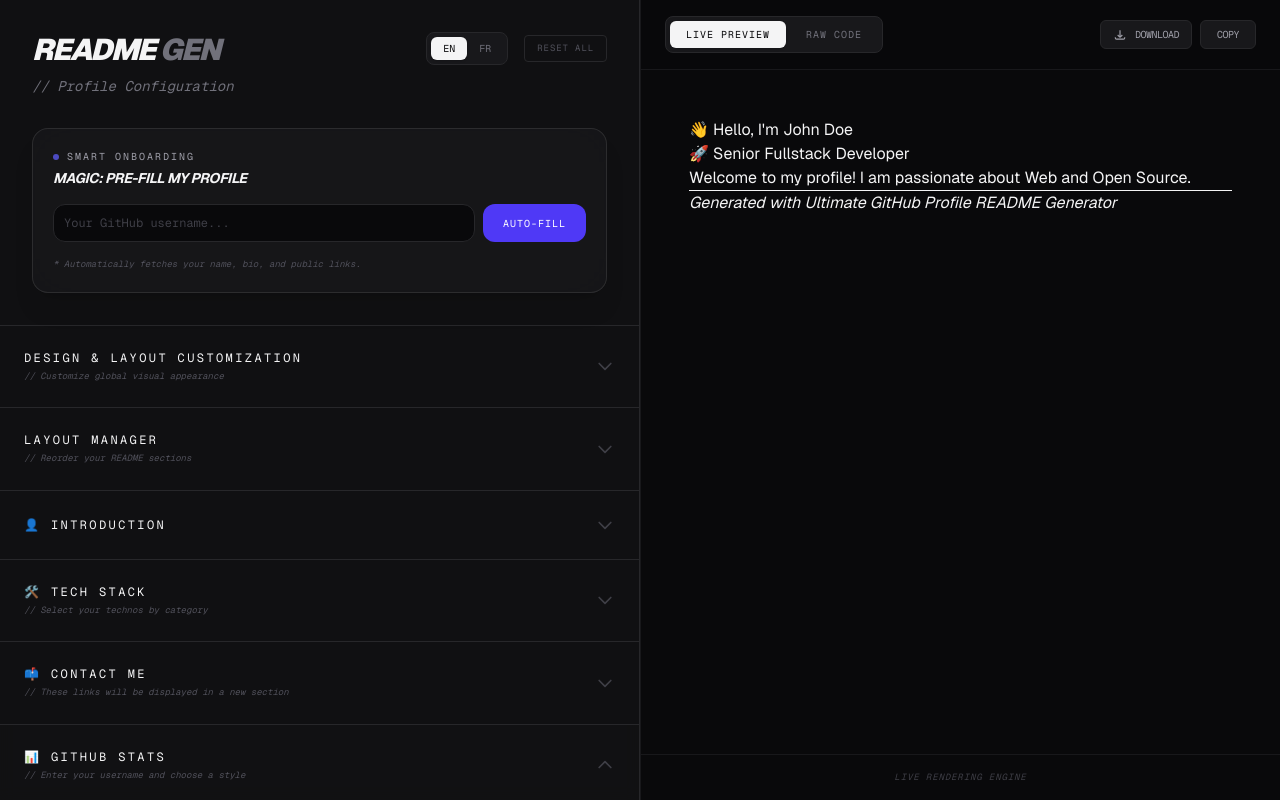
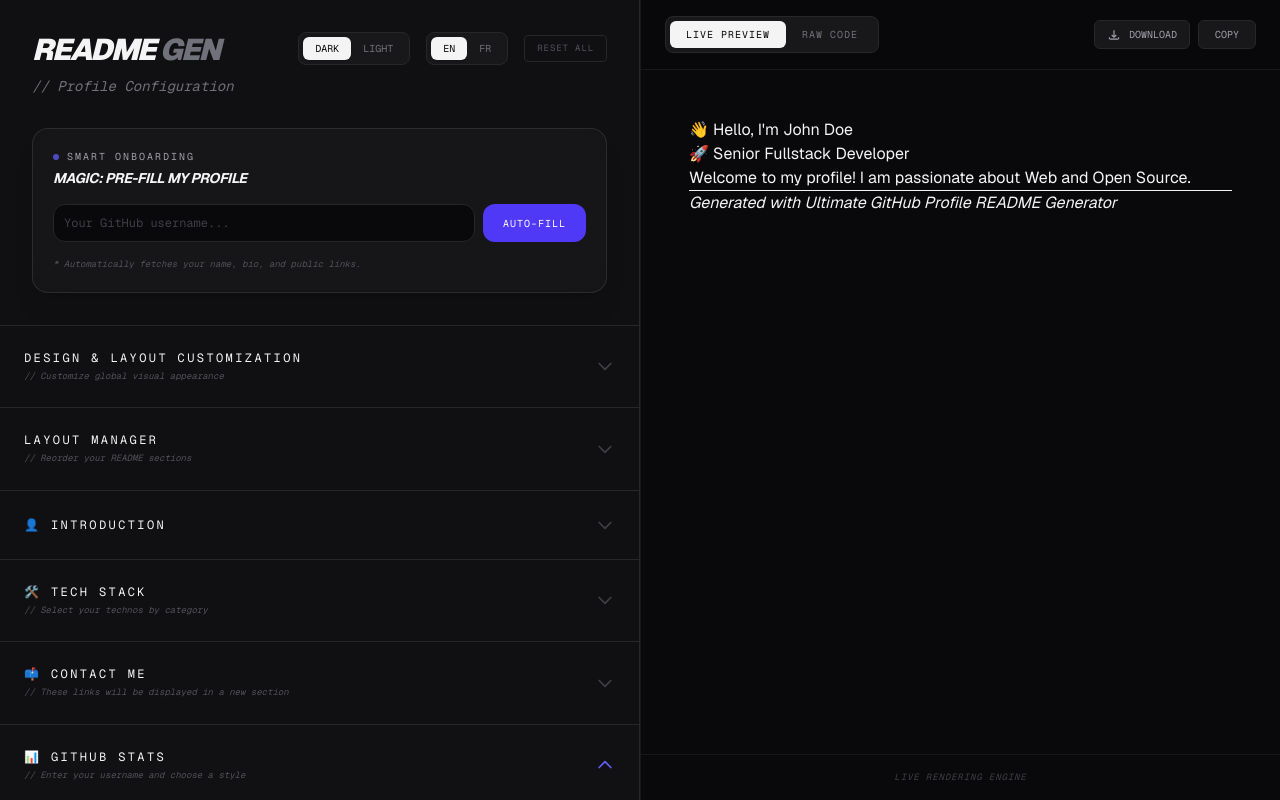
Before and after one commit to D-Seonay/readme-profile-gen, a Next.js app: page / in a window 1280 px wide. Built offline with nearby package versions, Linux system fonts and the light colour scheme; no server answers.

Commit message:
feat: implement light theme support for the entire UI

```diff
--- a/app/page.tsx
+++ b/app/page.tsx
@@ -14,6 +14,7 @@ import { StyleConfig } from '@/components/StyleConfig';
 import { PreviewPane } from '@/components/PreviewPane';
 import { GithubProfileFetcher } from '@/components/GithubProfileFetcher';
 import { LanguageSwitcher } from '@/components/LanguageSwitcher';
+import { ThemeSwitcher } from '@/components/ThemeSwitcher';
 import { CollapsibleSection } from '@/components/CollapsibleSection';
 
 export default function Home() {
@@ -22,7 +23,7 @@ export default function Home() {
   const { t } = useTranslation();
   const {
     name, title, description, setName, setTitle, setDescription, reset,
-    layout, sectionTitles
+    layout, sectionTitles, uiTheme
   } = store;
 
   if (!hydrated) {
@@ -33,7 +34,8 @@ export default function Home() {
     );
   }
 
-  // Composant de rendu de section dynamique
+  const isDark = uiTheme === 'dark';
+
   const renderSection = (id: SectionId) => {
     switch (id) {
       case 'bio':
@@ -41,32 +43,32 @@ export default function Home() {
           <CollapsibleSection key={id} title={sectionTitles.bio || t.layout.bio}>
             <div className="space-y-6 pt-2">
               <div className="flex flex-col gap-2">
-                <label className="text-[10px] font-mono uppercase tracking-[0.2em] text-zinc-500">{t.baseInfo.name}</label>
+                <label className={`text-[10px] font-mono uppercase tracking-[0.2em] ${isDark ? 'text-zinc-500' : 'text-zinc-400'}`}>{t.baseInfo.name}</label>
                 <input
                   type="text"
                   value={name}
                   onChange={(e) => setName(e.target.value)}
-                  className="bg-zinc-950 border border-zinc-800 p-3 rounded font-mono text-zinc-100 focus:outline-none focus:border-zinc-500 transition-colors placeholder:text-zinc-800"
+                  className={`${isDark ? 'bg-zinc-950 border-zinc-800 text-zinc-100' : 'bg-white border-zinc-200 text-zinc-900'} border p-3 rounded font-mono focus:outline-none focus:border-indigo-500 transition-colors placeholder:opacity-20`}
                   placeholder="Ex: John Doe"
                 />
               </div>
               <div className="flex flex-col gap-2">
-                <label className="text-[10px] font-mono uppercase tracking-[0.2em] text-zinc-500">{t.baseInfo.job}</label>
+                <label className={`text-[10px] font-mono uppercase tracking-[0.2em] ${isDark ? 'text-zinc-500' : 'text-zinc-400'}`}>{t.baseInfo.job}</label>
                 <input
                   type="text"
                   value={title}
                   onChange={(e) => setTitle(e.target.value)}
-                  className="bg-zinc-950 border border-zinc-800 p-3 rounded font-mono text-zinc-100 focus:outline-none focus:border-zinc-500 transition-colors placeholder:text-zinc-800"
+                  className={`${isDark ? 'bg-zinc-950 border-zinc-800 text-zinc-100' : 'bg-white border-zinc-200 text-zinc-900'} border p-3 rounded font-mono focus:outline-none focus:border-indigo-500 transition-colors placeholder:opacity-20`}
                   placeholder="Ex: Fullstack Developer"
                 />
               </div>
               <div className="flex flex-col gap-2">
-                <label className="text-[10px] font-mono uppercase tracking-[0.2em] text-zinc-500">{t.baseInfo.bio}</label>
+                <label className={`text-[10px] font-mono uppercase tracking-[0.2em] ${isDark ? 'text-zinc-500' : 'text-zinc-400'}`}>{t.baseInfo.bio}</label>
                 <textarea
                   value={description}
                   onChange={(e) => setDescription(e.target.value)}
                   rows={4}
-                  className="bg-zinc-950 border border-zinc-800 p-3 rounded font-mono text-zinc-100 focus:outline-none focus:border-zinc-500 transition-all resize-none placeholder:text-zinc-800"
+                  className={`${isDark ? 'bg-zinc-950 border-zinc-800 text-zinc-100' : 'bg-white border-zinc-200 text-zinc-900'} border p-3 rounded font-mono focus:outline-none focus:border-indigo-500 transition-all resize-none placeholder:opacity-20`}
                   placeholder={t.baseInfo.placeholderBio}
                 />
               </div>
@@ -109,17 +111,20 @@ export default function Home() {
   };
 
   return (
-    <main className="flex h-screen w-full overflow-hidden bg-zinc-950 text-zinc-100 font-sans">
-      <section className="w-1/2 h-full flex flex-col border-r border-zinc-800 bg-zinc-900/50 backdrop-blur-sm overflow-y-auto custom-scrollbar text-zinc-100">
+    <main className={`flex h-screen w-full overflow-hidden font-sans transition-colors duration-500 ${isDark ? 'bg-zinc-950 text-zinc-100' : 'bg-zinc-50 text-zinc-900'}`}>
+
+      {/* --- CÔTÉ GAUCHE : FORMULAIRE --- */}
+      <section className={`w-1/2 h-full flex flex-col border-r ${isDark ? 'border-zinc-800 bg-zinc-900/50' : 'border-zinc-200 bg-white/80'} backdrop-blur-sm overflow-y-auto custom-scrollbar`}>
         <header className="p-8 pb-4 flex items-start justify-between">
           <div>
             <h1 className="text-3xl font-black italic uppercase tracking-tighter">
-              {t.title} <span className="text-zinc-500">{t.subtitle}</span>
+              {t.title} <span className={isDark ? 'text-zinc-500' : 'text-zinc-400'}>{t.subtitle}</span>
             </h1>
-            <p className="text-zinc-500 font-mono text-sm mt-2 italic">{t.tagline}</p>
+            <p className={`${isDark ? 'text-zinc-500' : 'text-zinc-400'} font-mono text-sm mt-2 italic`}>{t.tagline}</p>
           </div>
 
           <div className="flex items-center gap-4">
+            <ThemeSwitcher />
             <LanguageSwitcher />
             <button
               onClick={() => {
@@ -127,7 +132,7 @@ export default function Home() {
                   reset();
                 }
               }}
-              className="text-[9px] font-mono border border-zinc-800 px-3 py-1.5 rounded text-zinc-600 hover:text-zinc-100 hover:border-zinc-500 transition-all uppercase tracking-widest"
+              className={`text-[9px] font-mono border ${isDark ? 'border-zinc-800 text-zinc-600 hover:text-zinc-100 hover:border-zinc-500' : 'border-zinc-200 text-zinc-400 hover:text-zinc-900 hover:border-zinc-400'} px-3 py-1.5 rounded transition-all uppercase tracking-widest`}
             >
               {t.resetBtn}
             </button>
@@ -147,16 +152,17 @@ export default function Home() {
             <LayoutManager />
           </CollapsibleSection>
 
-          {/* Rendu dynamique des sections selon l'ordre du layout */}
           {layout.map((sectionId) => renderSection(sectionId))}
 
-          <div className="mt-8 mx-8 pt-8 border-t border-zinc-800 opacity-20 pointer-events-none text-center">
+          <div className={`mt-8 mx-8 pt-8 border-t ${isDark ? 'border-zinc-800' : 'border-zinc-200'} opacity-20 pointer-events-none text-center`}>
             <p className="text-xs font-mono italic">// End of Editor</p>
           </div>
         </div>
       </section>
 
+      {/* --- CÔTÉ DROIT : PREVIEW --- */}
       <PreviewPane />
+
     </main>
   );
 }
--- a/components/CollapsibleSection.tsx
+++ b/components/CollapsibleSection.tsx
@@ -1,6 +1,7 @@
 'use client';
 
 import React, { useState } from 'react';
+import { useReadmeStore } from '@/store/useReadmeStore';
 
 interface CollapsibleSectionProps {
   title: string;
@@ -18,28 +19,30 @@ export const CollapsibleSection = ({
   icon
 }: CollapsibleSectionProps) => {
   const [isOpen, setIsOpen] = useState(defaultOpen);
+  const uiTheme = useReadmeStore((state) => state.uiTheme);
+  const isDark = uiTheme === 'dark';
 
   return (
-    <div className={`border-t border-zinc-800 transition-all duration-300 ${isOpen ? 'bg-zinc-900/20' : ''}`}>
+    <div className={`border-t transition-all duration-300 ${isDark ? 'border-zinc-800' : 'border-zinc-200'} ${isOpen ? (isDark ? 'bg-zinc-900/20' : 'bg-zinc-100/50') : ''}`}>
       <button
         onClick={() => setIsOpen(!isOpen)}
-        className="w-full flex items-center justify-between p-6 hover:bg-zinc-900/40 transition-all group"
+        className={`w-full flex items-center justify-between p-6 transition-all group ${isDark ? 'hover:bg-zinc-900/40' : 'hover:bg-zinc-100/80'}`}
       >
         <div className="flex items-center gap-4">
-          {icon && <div className="text-zinc-500 group-hover:text-zinc-300 transition-colors">{icon}</div>}
+          {icon && <div className={`${isDark ? 'text-zinc-500 group-hover:text-zinc-300' : 'text-zinc-400 group-hover:text-zinc-600'} transition-colors`}>{icon}</div>}
           <div className="text-left">
-            <h3 className="text-xs font-mono uppercase tracking-[0.2em] text-zinc-100 group-hover:text-white transition-colors">
+            <h3 className={`text-xs font-mono uppercase tracking-[0.2em] transition-colors ${isDark ? 'text-zinc-100 group-hover:text-white' : 'text-zinc-800 group-hover:text-zinc-950'}`}>
               {title}
             </h3>
             {subtitle && (
-              <p className="text-[9px] font-mono text-zinc-600 italic mt-1 group-hover:text-zinc-500 transition-colors">
+              <p className={`text-[9px] font-mono italic mt-1 transition-colors ${isDark ? 'text-zinc-600 group-hover:text-zinc-500' : 'text-zinc-400 group-hover:text-zinc-500'}`}>
                 {subtitle}
               </p>
             )}
           </div>
         </div>
 
-        <div className={`w-5 h-5 text-zinc-700 transition-transform duration-300 ${isOpen ? 'rotate-180 text-zinc-400' : ''}`}>
+        <div className={`w-5 h-5 transition-transform duration-300 ${isDark ? 'text-zinc-700' : 'text-zinc-300'} ${isOpen ? 'rotate-180 !text-indigo-500' : ''}`}>
           <svg fill="none" stroke="currentColor" strokeWidth="2" viewBox="0 0 24 24">
             <path d="M19 9l-7 7-7-7" strokeLinecap="round" strokeLinejoin="round" />
           </svg>
--- a/components/PreviewPane.tsx
+++ b/components/PreviewPane.tsx
@@ -12,10 +12,12 @@ type ViewMode = 'preview' | 'raw';
 
 export const PreviewPane = () => {
   const store = useReadmeStore();
-  const { statsAlign } = store;
+  const { statsAlign, uiTheme } = store;
   const { t } = useTranslation();
   const [viewMode, setViewMode] = useState<ViewMode>('preview');
   const [isCopied, setIsCopied] = useState(false);
+
+  const isDark = uiTheme === 'dark';
 
   // Génération du Markdown final basé sur le store
   const markdown = generateMarkdown(store);
@@ -47,15 +49,17 @@ export const PreviewPane = () => {
   };
 
   return (
-    <section className="w-1/2 h-full flex flex-col bg-zinc-950 border-l border-zinc-900 overflow-hidden text-zinc-100">
+    <section className={`w-1/2 h-full flex flex-col border-l transition-colors duration-500 ${isDark ? 'bg-zinc-950 border-zinc-900 text-zinc-100' : 'bg-white border-zinc-200 text-zinc-900'}`}>
 
       {/* --- TOOLBAR --- */}
-      <header className="flex items-center justify-between px-6 py-4 bg-zinc-950/80 backdrop-blur-md border-b border-zinc-900 z-10">
-        <div className="flex items-center gap-1 bg-zinc-900 p-1 rounded-lg border border-zinc-800">
+      <header className={`flex items-center justify-between px-6 py-4 backdrop-blur-md border-b z-10 transition-colors ${isDark ? 'bg-zinc-950/80 border-zinc-900' : 'bg-white/80 border-zinc-200'}`}>
+        <div className={`flex p-1 rounded-lg border transition-colors ${isDark ? 'bg-zinc-900 border-zinc-800' : 'bg-zinc-100 border-zinc-200'}`}>
           <button
             onClick={() => setViewMode('preview')}
             className={`px-4 py-1.5 text-[10px] font-mono uppercase tracking-widest rounded-md transition-all ${
-              viewMode === 'preview' ? 'bg-zinc-100 text-zinc-950 shadow-sm' : 'text-zinc-500 hover:text-zinc-300'
+              viewMode === 'preview'
+                ? (isDark ? 'bg-zinc-100 text-zinc-950' : 'bg-white text-zinc-950 shadow-sm')
+                : (isDark ? 'text-zinc-500 hover:text-zinc-300' : 'text-zinc-400 hover:text-zinc-600')
             }`}
           >
             {t.preview.label}
@@ -63,7 +67,9 @@ export const PreviewPane = () => {
           <button
             onClick={() => setViewMode('raw')}
             className={`px-4 py-1.5 text-[10px] font-mono uppercase tracking-widest rounded-md transition-all ${
-              viewMode === 'raw' ? 'bg-zinc-100 text-zinc-950 shadow-sm' : 'text-zinc-500 hover:text-zinc-300'
+              viewMode === 'raw'
+                ? (isDark ? 'bg-zinc-100 text-zinc-950' : 'bg-white text-zinc-950 shadow-sm')
+                : (isDark ? 'text-zinc-500 hover:text-zinc-300' : 'text-zinc-400 hover:text-zinc-600')
             }`}
           >
             {t.preview.raw}
@@ -73,17 +79,19 @@ export const PreviewPane = () => {
         <div className="flex items-center gap-2">
           <button
             onClick={handleDownload}
-            className="flex items-center gap-2 px-3 py-1.5 bg-zinc-900 border border-zinc-800 rounded-md font-mono text-[10px] uppercase tracking-tighter text-zinc-400 hover:border-zinc-500 hover:text-zinc-100 transition-all"
+            className={`flex items-center gap-2 px-3 py-1.5 border rounded-md font-mono text-[10px] uppercase transition-all ${
+              isDark ? 'bg-zinc-900 border-zinc-800 text-zinc-400 hover:text-zinc-100' : 'bg-white border-zinc-200 text-zinc-500 hover:text-zinc-900'
+            }`}
           >
             <svg className="w-3.5 h-3.5" fill="none" stroke="currentColor" strokeWidth="2" viewBox="0 0 24 24"><path d="M4 16v1a2 2 0 002 2h12a2 2 0 002-2v-1m-4-4l-4 4m0 0l-4-4m4 4V4" /></svg>
             {t.preview.download}
           </button>
           <button
             onClick={handleCopy}
-            className={`group flex items-center gap-2 px-4 py-1.5 border rounded-md font-mono text-[10px] uppercase tracking-tighter transition-all duration-300 ${
+            className={`px-4 py-1.5 border rounded-md font-mono text-[10px] uppercase transition-all ${
               isCopied
-                ? 'bg-emerald-500/10 border-emerald-500/50 text-emerald-400'
-                : 'bg-zinc-900 border-zinc-800 text-zinc-400 hover:border-zinc-500 hover:text-zinc-100'
+                ? 'bg-emerald-500/10 border-emerald-500/50 text-emerald-500'
+                : (isDark ? 'bg-zinc-900 border-zinc-800 text-zinc-400 hover:text-zinc-100' : 'bg-white border-zinc-200 text-zinc-500 hover:text-zinc-900')
             }`}
           >
             {isCopied ? t.preview.copied : t.preview.copy}
@@ -92,14 +100,16 @@ export const PreviewPane = () => {
       </header>
 
       {/* --- CONTENU --- */}
-      <div className="flex-1 overflow-y-auto p-12 custom-scrollbar">
+      <div className={`flex-1 overflow-y-auto p-12 custom-scrollbar ${!isDark ? 'bg-zinc-50/30' : ''}`}>
         <div className="max-w-3xl mx-auto w-full">
 
           {viewMode === 'preview' ? (
-            <article className={`prose prose-invert prose-zinc max-w-none
+            <article className={`prose max-w-none
+              ${isDark ? 'prose-invert prose-zinc' : 'prose-zinc'}
               prose-h1:tracking-tighter prose-h1:italic prose-h1:font-black
-              prose-h2:border-b prose-h2:border-zinc-900 prose-h2:pb-2
-              prose-img:inline prose-img:m-0 prose-img:mr-1
+              prose-h2:border-b prose-h2:pb-2
+              ${isDark ? 'prose-h2:border-zinc-900' : 'prose-h2:border-zinc-200'}
+              prose-img:inline-block prose-img:m-0 prose-img:mr-2
               ${statsAlign === 'row' ? '[&_img]:inline-block [&_p]:overflow-x-auto [&_p]:whitespace-nowrap [&_div]:overflow-x-auto [&_div]:whitespace-nowrap' : ''}
               animate-in fade-in slide-in-from-bottom-2 duration-500`}
             >
@@ -112,8 +122,8 @@ export const PreviewPane = () => {
             </article>
           ) : (
             <div className="relative animate-in fade-in zoom-in-95 duration-300">
-              <pre className="bg-zinc-900/50 border border-zinc-800 p-6 rounded-xl font-mono text-sm text-zinc-400 leading-relaxed overflow-x-auto shadow-2xl">
-                <code className="block whitespace-pre-wrap selection:bg-zinc-100 selection:text-zinc-950">
+              <pre className={`border p-6 rounded-xl font-mono text-sm leading-relaxed overflow-x-auto shadow-2xl ${isDark ? 'bg-zinc-900/50 border-zinc-800 text-zinc-400' : 'bg-white border-zinc-200 text-zinc-600'}`}>
+                <code className="block whitespace-pre-wrap selection:bg-indigo-500 selection:text-white">
                   {markdown}
                 </code>
               </pre>
@@ -123,8 +133,8 @@ export const PreviewPane = () => {
         </div>
       </div>
 
-      <footer className="px-8 py-4 border-t border-zinc-900 bg-zinc-950 text-center">
-        <p className="text-[9px] font-mono text-zinc-700 italic uppercase tracking-widest">
+      <footer className={`px-8 py-4 border-t text-center transition-colors ${isDark ? 'bg-zinc-950 border-zinc-900' : 'bg-white border-zinc-200'}`}>
+        <p className={`text-[9px] font-mono italic uppercase tracking-widest ${isDark ? 'text-zinc-700' : 'text-zinc-400'}`}>
           {viewMode === 'preview' ? t.preview.engine : t.preview.source}
         </p>
       </footer>
--- /dev/null
+++ b/components/ThemeSwitcher.tsx
@@ -0,0 +1,31 @@
+'use client';
+
+import React from 'react';
+import { useReadmeStore } from '@/store/useReadmeStore';
+import { useTranslation } from '@/hooks/useTranslation';
+
+export const ThemeSwitcher = () => {
+  const { uiTheme, setUITheme } = useReadmeStore();
+  const { t } = useTranslation();
+
+  return (
+    <div className="flex bg-zinc-900 p-1 rounded-lg border border-zinc-800">
+      <button
+        onClick={() => setUITheme('dark')}
+        className={`px-3 py-1 text-[10px] font-mono uppercase rounded-md transition-all ${
+          uiTheme === 'dark' ? 'bg-zinc-100 text-zinc-950 shadow-sm' : 'text-zinc-500 hover:text-zinc-300'
+        }`}
+      >
+        {t.dark}
+      </button>
+      <button
+        onClick={() => setUITheme('light')}
+        className={`px-3 py-1 text-[10px] font-mono uppercase rounded-md transition-all ${
+          uiTheme === 'light' ? 'bg-zinc-100 text-zinc-950 shadow-sm' : 'text-zinc-500 hover:text-zinc-300'
+        }`}
+      >
+        {t.light}
+      </button>
+    </div>
+  );
+};
--- a/lib/translations.ts
+++ b/lib/translations.ts
@@ -5,6 +5,9 @@ export const translations = {
     tagline: "// Profile Configuration",
     resetBtn: "Reset All",
     resetConfirm: "Do you really want to reset all data?",
+    themeLabel: "Theme",
+    dark: "Dark",
+    light: "Light",
 
     autofill: {
       label: "Smart Onboarding",
@@ -109,6 +112,9 @@ export const translations = {
     tagline: "// Configuration du profil",
     resetBtn: "Réinitialiser",
     resetConfirm: "Voulez-vous vraiment réinitialiser toutes les données ?",
+    themeLabel: "Thème",
+    dark: "Sombre",
+    light: "Clair",
 
     autofill: {
       label: "Onboarding Intelligent",
--- a/store/useReadmeStore.ts
+++ b/store/useReadmeStore.ts
@@ -7,11 +7,13 @@ export type SectionId = 'bio' | 'skills' | 'socials' | 'stats' | 'donations' | '
 export type ServiceStatus = 'checking' | 'online' | 'offline';
 export type BadgeStyle = 'for-the-badge' | 'flat' | 'flat-square' | 'plastic' | 'social';
 export type Language = 'en' | 'fr';
+export type UITheme = 'dark' | 'light';
 
 const DEFAULT_LAYOUT: SectionId[] = ['bio', 'skills', 'socials', 'stats', 'donations', 'projects'];
 
 interface ReadmeState {
   language: Language;
+  uiTheme: UITheme; // Thème de l'interface
   name: string;
   title: string;
   description: string;
@@ -50,6 +52,7 @@ interface ReadmeState {
   layout: SectionId[];
 
   setLanguage: (language: Language) => void;
+  setUITheme: (theme: UITheme) => void;
   setName: (name: string) => void;
   setTitle: (title: string) => void;
   setDescription: (description: string) => void;
@@ -77,6 +80,7 @@ interface ReadmeState {
 
 const initialState = {
   language: 'en' as Language,
+  uiTheme: 'dark' as UITheme,
   name: 'John Doe',
   title: 'Senior Fullstack Developer',
   description: 'Welcome to my profile! I am passionate about Web and Open Source.',
@@ -127,6 +131,7 @@ export const useReadmeStore = create<ReadmeState>()(
       ...initialState,
 
       setLanguage: (language: Language) => set({ language }),
+      setUITheme: (uiTheme: UITheme) => set({ uiTheme }),
       setName: (name: string) => set({ name }),
       setTitle: (title: string) => set({ title }),
       setDescription: (description: string) => set({ description }),
```
